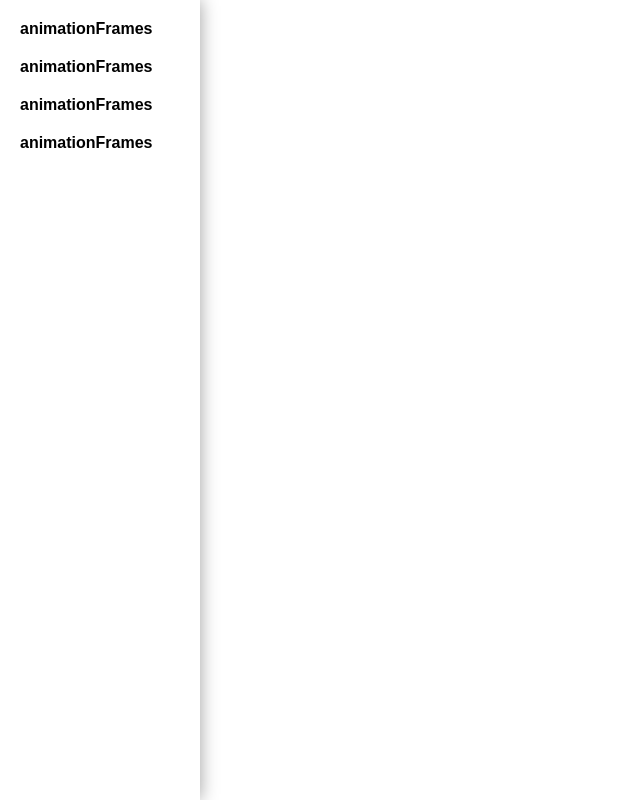
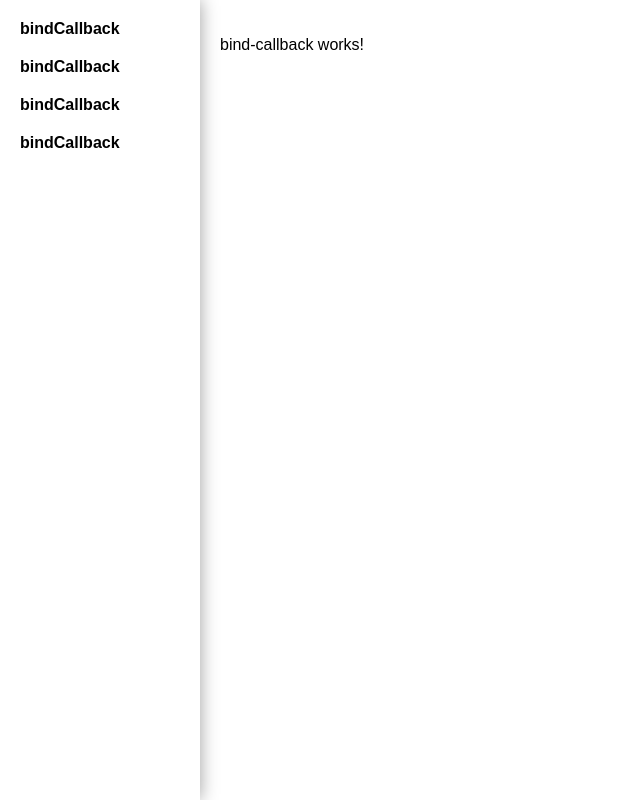
Before and after one commit to JoseRubensVeiga/RxJsOperators, an Angular app: page /bind-callback in a window 1280 px wide. Before the commit this address led to /. Shown: the whole page, without its empty margins (0-640 px from the left). Built offline with nearby package versions, Linux system fonts and the light colour scheme.

Commit message:
bindCallback

```diff
--- a/src/app/app-routing.module.ts
+++ b/src/app/app-routing.module.ts
@@ -1,9 +1,9 @@
 import { NgModule } from '@angular/core';
 import { Routes, RouterModule } from '@angular/router';
-import { AnimationFramesComponent } from './pages/animation-frames';
+import { BindCallbackComponent } from './pages/bind-callback';
 
 const routes: Routes = [
-  { path: 'animation-frames', component: AnimationFramesComponent },
+  { path: 'bind-callback', component: BindCallbackComponent },
 ];
 
 @NgModule({
--- a/src/app/app.component.html
+++ b/src/app/app.component.html
@@ -1,9 +1,9 @@
 <div class="container">
   <div class="menu">
-    <a routerLink="/animation-frames">animationFrames</a>
-    <a routerLink="/animation-frames">animationFrames</a>
-    <a routerLink="/animation-frames">animationFrames</a>
-    <a routerLink="/animation-frames">animationFrames</a>
+    <a routerLink="/bind-callback">bindCallback</a>
+    <a routerLink="/bind-callback">bindCallback</a>
+    <a routerLink="/bind-callback">bindCallback</a>
+    <a routerLink="/bind-callback">bindCallback</a>
   </div>
 
   <main>
--- a/src/app/pages/animation-frames/animation-frames.component.html
+++ /dev/null
@@ -1 +0,0 @@
-<p>animation-frames works!</p>
--- a/src/app/pages/animation-frames/animation-frames.component.ts
+++ /dev/null
@@ -1,21 +0,0 @@
-import { Component, OnInit } from '@angular/core';
-import { Subscription } from 'rxjs';
-
-@Component({
-  selector: 'app-animation-frames',
-  templateUrl: './animation-frames.component.html',
-  styleUrls: ['./animation-frames.component.scss'],
-})
-export class AnimationFramesComponent implements OnInit {
-  subscription?: Subscription;
-
-  constructor() {}
-
-  ngOnInit(): void {
-    this.setAnimationFrame();
-  }
-
-  private setAnimationFrame(): void {
-    this.subscription = new Subscription();
-  }
-}
--- a/src/app/pages/animation-frames/index.ts
+++ /dev/null
@@ -1 +0,0 @@
-export * from './animation-frames.component'
--- /dev/null
+++ b/src/app/pages/bind-callback/bind-callback.component.html
@@ -0,0 +1 @@
+<p>bind-callback works!</p>
--- /dev/null
+++ b/src/app/pages/bind-callback/bind-callback.component.ts
@@ -0,0 +1,15 @@
+import { Component, OnInit } from '@angular/core';
+
+@Component({
+  selector: 'app-bind-callback',
+  templateUrl: './bind-callback.component.html',
+  styleUrls: ['./bind-callback.component.scss']
+})
+export class BindCallbackComponent implements OnInit {
+
+  constructor() { }
+
+  ngOnInit(): void {
+  }
+
+}
--- /dev/null
+++ b/src/app/pages/bind-callback/index.ts
@@ -0,0 +1 @@
+export * from './bind-callback.component';
--- a/src/app/pages/pages.module.ts
+++ b/src/app/pages/pages.module.ts
@@ -1,9 +1,9 @@
 import { NgModule } from '@angular/core';
 import { CommonModule } from '@angular/common';
-import { AnimationFramesComponent } from './animation-frames';
+import { BindCallbackComponent } from './bind-callback/bind-callback.component';
 
 @NgModule({
-  declarations: [AnimationFramesComponent],
   imports: [CommonModule],
+  declarations: [BindCallbackComponent],
 })
 export class PagesModule {}
```
Also changed, not shown: src/app/pages/bind-callback/bind-callback.component.scss (added), 2 other files (tests, documents, lock files or other folders).
